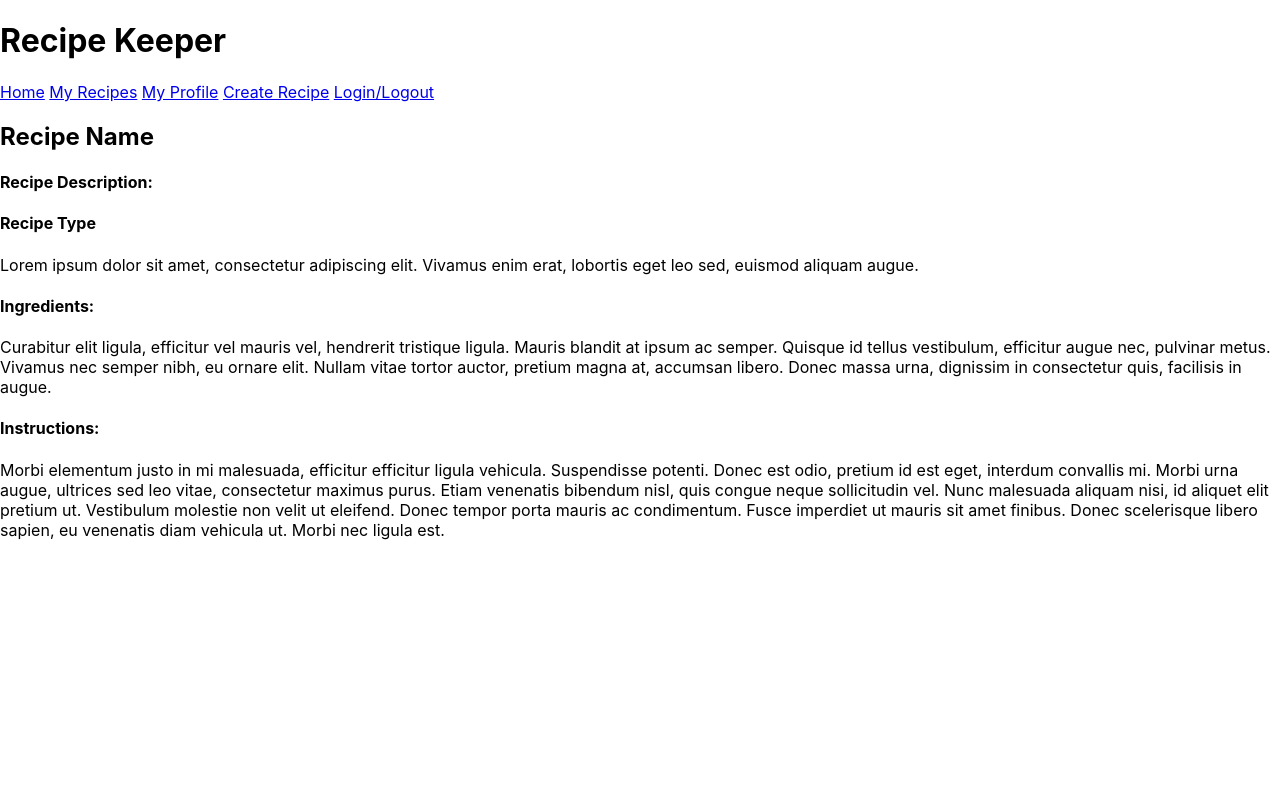
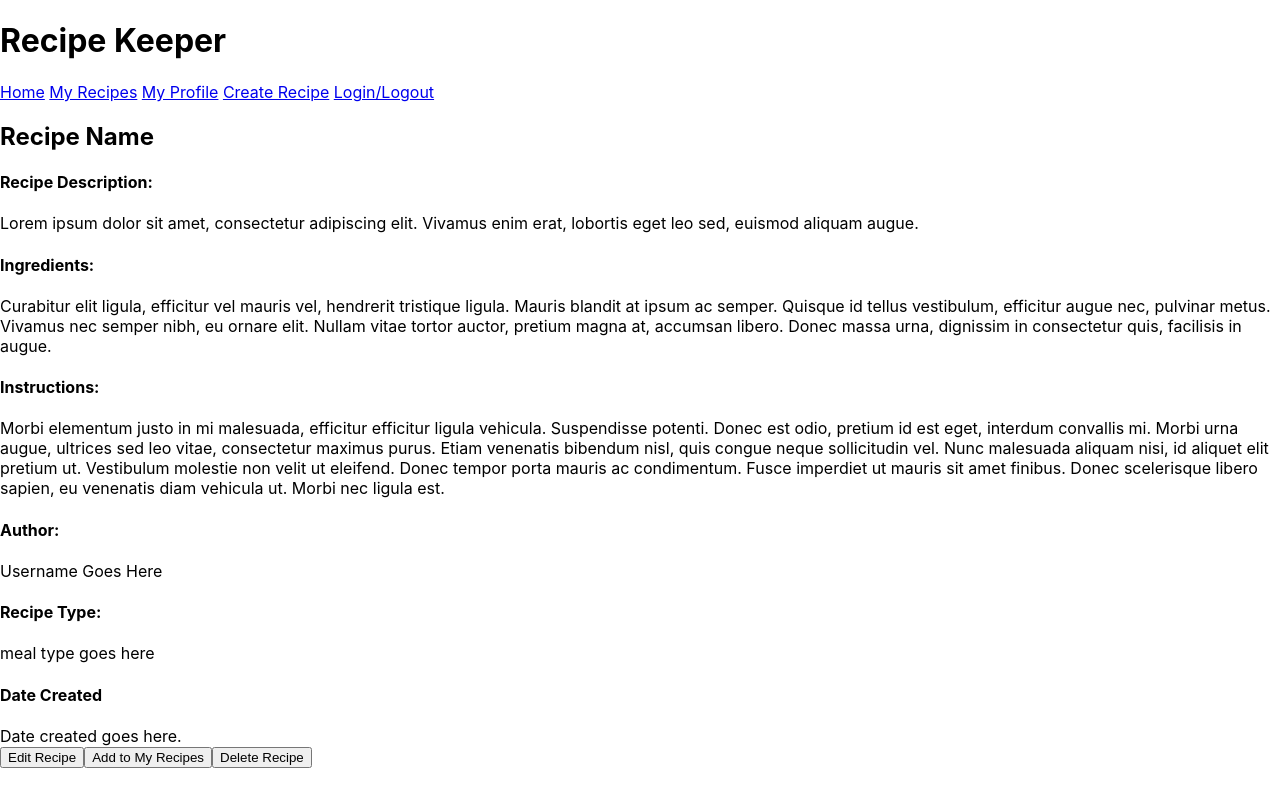
Before and after one commit to austinfile510/recipe-keeper-client, a React (Create React App) app: page /recipes/1 in a window 1280 px wide. Built offline with nearby package versions, Linux system fonts and the light colour scheme; the HTML template or start-up script is replaced by a standard one.

Commit message:
implemented static client

```diff
--- a/package.json
+++ b/package.json
@@ -14,9 +14,12 @@
 	},
 	"scripts": {
 		"start": "react-scripts start",
+		"prebuild": "react-scripts test",
 		"build": "react-scripts build",
 		"test": "react-scripts test",
-    "eject": "react-scripts eject"
+		"eject": "react-scripts eject",
+		"predeploy": "npm run build",
+		"deploy": "vercel --prod"
 	},
 	"eslintConfig": {
 		"extends": [
--- a/src/AddRecipe/AddRecipe.js
+++ b/src/AddRecipe/AddRecipe.js
@@ -1,5 +1,4 @@
-import React, { Component } from 'react';
-import { Link } from 'react-router-dom';
+import React from 'react';
 import Nav from '../Nav/Nav';
 
 class AddRecipe extends React.Component {
--- a/src/App.js
+++ b/src/App.js
@@ -1,4 +1,4 @@
-import React, { Component } from 'react';
+import React from 'react';
 import { Route } from 'react-router-dom';
 import RecipesContext from './RecipesContext';
 import Home from './Home/Home';
--- a/src/EditRecipe/EditRecipe.js
+++ b/src/EditRecipe/EditRecipe.js
@@ -1,5 +1,4 @@
-import React, { Component } from 'react';
-import { Link } from 'react-router-dom';
+import React from 'react';
 import Nav from '../Nav/Nav';
 
 class EditRecipe extends React.Component {
--- a/src/Home/Home.js
+++ b/src/Home/Home.js
@@ -1,4 +1,4 @@
-import React, { Component } from 'react';
+import React from 'react';
 import { Link } from 'react-router-dom';
 import Nav from '../Nav/Nav';
 
@@ -25,10 +25,25 @@ class Home extends React.Component {
 					<h3>Recipes</h3>
 					<p>Have a look at some of the newest recipes submitted by our community!</p>
 					<ol>
-						<li><Link to='/recipes/:recipeId'>Recipe 1</Link></li>
-						<li><Link to='/recipes/:recipeId'>Recipe 2</Link></li>
-						<li><Link to='/recipes/:recipeId'>Recipe 3</Link></li>
-					</ol>
+                    <li>
+                        <Link to='/recipes/:recipeId'>Link to Recipe</Link>
+                    <form>
+                        <input type='submit' value='Add to My Recipes' />
+                    </form>
+                    </li>
+					<li>
+                        <Link to='/recipes/:recipeId'>Link to Recipe</Link>
+                    <form>
+                        <input type='submit' value='Add to My Recipes' />
+                    </form>
+                    </li>
+					<li>
+                        <Link to='/recipes/:recipeId'>Link to Recipe</Link>
+                    <form>
+                        <input type='submit' value='Add to My Recipes' />
+                    </form>
+                    </li>
+                </ol>
 				</main>
 			</div>
 		);
--- a/src/Login/Login.js
+++ b/src/Login/Login.js
@@ -1,4 +1,4 @@
-import React, { Component } from 'react';
+import React from 'react';
 import { Link } from 'react-router-dom';
 import Nav from '../Nav/Nav';
 
--- a/src/MyRecipes/MyRecipes.js
+++ b/src/MyRecipes/MyRecipes.js
@@ -1,25 +1,16 @@
-import React, { Component } from 'react';
-import { Link } from 'react-router-dom';
+import React from 'react';
 import Nav from '../Nav/Nav';
+import RecipesList from '../RecipesList/RecipesList';
 
 class MyRecipes extends React.Component {
 	render() {
 		return (
 			<div>
 				<Nav />
-                <main role = 'main'>
-                <ol>
-                    <li>
-                        <Link to='/recipes/:recipeId'>Link to Recipe</Link>
-                    </li>
-                    <form>
-                        <input type='submit' value='Edit Recipe' />
-                        <input type='submit' value='Delete Recipe' />
-                    </form>
-                </ol>
+				<main role='main'>
+					<RecipesList />
 				</main>
 			</div>
-
 		);
 	}
 }
--- a/src/Recipe/Recipe.js
+++ b/src/Recipe/Recipe.js
@@ -1,5 +1,4 @@
-import React, { Component } from 'react';
-import { Link } from 'react-router-dom';
+import React  from 'react';
 import Nav from '../Nav/Nav';
 
 class Recipe extends React.Component {
@@ -11,8 +10,6 @@ class Recipe extends React.Component {
 					<h2>Recipe Name</h2>
 
 					<h4>Recipe Description:</h4>
-
-                    <h4>Recipe Type</h4>
 
 					<p>
 						Lorem ipsum dolor sit amet, consectetur adipiscing elit. Vivamus
@@ -44,7 +41,20 @@ class Recipe extends React.Component {
 						vehicula ut. Morbi nec ligula est.
 					</p>
 
-					<h4></h4>
+					<h4>Author:</h4>
+					<p>Username Goes Here</p>
+
+					<h4>Recipe Type:</h4>
+					<p>meal type goes here</p>
+
+					<h4>Date Created</h4>
+					Date created goes here.
+
+					<form>
+                        <input type='submit' value='Edit Recipe' />
+						<input type='submit' value='Add to My Recipes' />
+                        <input type='submit' value='Delete Recipe' />
+                    </form>
 				</main>
 			</div>
 		);
--- a/src/RecipesList/RecipesList.js
+++ b/src/RecipesList/RecipesList.js
@@ -0,0 +1,42 @@
+import React from 'react';
+import { Link } from 'react-router-dom';
+
+class RecipesList extends React.Component {
+	render() {
+		return (
+            <div>
+                <main role = 'main'>
+                <ol>
+                    <li>
+                        <Link to='/recipes/:recipeId'>Link to Recipe</Link>
+
+                    <form>
+                        <input type='submit' value='Edit Recipe' />
+                        <input type='submit' value='Delete Recipe' />
+                    </form>
+                    </li>
+                    <li>
+                        <Link to='/recipes/:recipeId'>Link to Recipe</Link>
+
+                    <form>
+                        <input type='submit' value='Edit Recipe' />
+                        <input type='submit' value='Delete Recipe' />
+                    </form>
+                    </li>
+                    <li>
+                        <Link to='/recipes/:recipeId'>Link to Recipe</Link>
+
+                    <form>
+                        <input type='submit' value='Edit Recipe' />
+                        <input type='submit' value='Delete Recipe' />
+                    </form>
+                    </li>
+                </ol>
+                </main>
+            </div>
+
+        );
+    }
+}
+
+export default RecipesList;
--- a/src/Register/Register.js
+++ b/src/Register/Register.js
@@ -1,4 +1,4 @@
-import React, { Component } from 'react';
+import React from 'react';
 import { Link } from 'react-router-dom';
 import Nav from '../Nav/Nav';
 
@@ -12,11 +12,6 @@ class Register extends React.Component {
 						<label>
 							Full Name:
 							<input type='text' name='fullname' />
-						</label>
-						<br />
-						<label>
-							Nickname:
-							<input type='text' name='nickname' />
 						</label>
 						<br />
 						<label>
--- a/src/UserProfile/UserProfile.js
+++ b/src/UserProfile/UserProfile.js
@@ -1,5 +1,4 @@
-import React, { Component } from 'react';
-import { Link } from 'react-router-dom';
+import React from 'react';
 import Nav from '../Nav/Nav';
 
 class UserProfile extends React.Component {
```
Also changed, not shown: vercel.json (added), 2 other files (tests, documents, lock files or other folders). Lines whose indentation alone changed are shown as unchanged.
